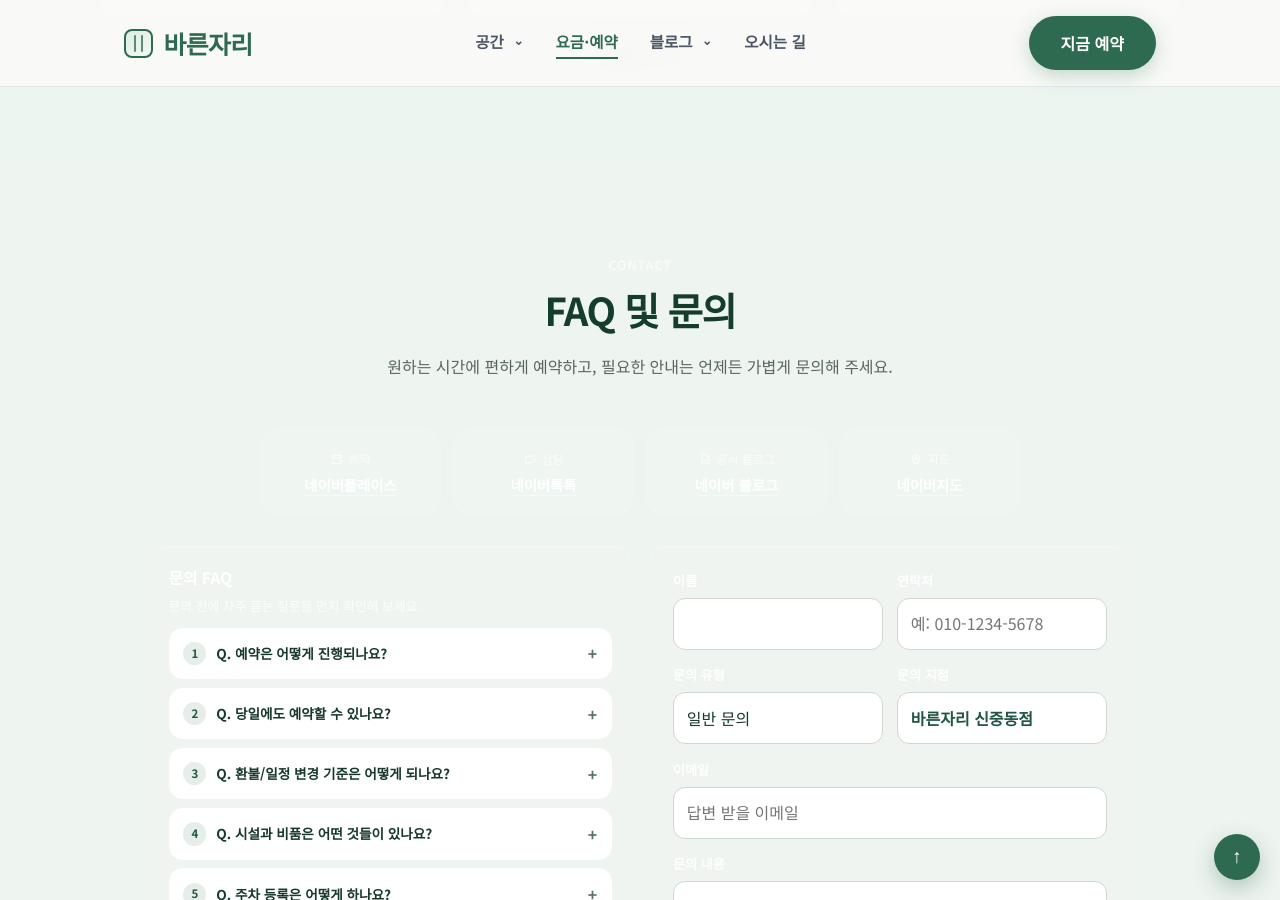
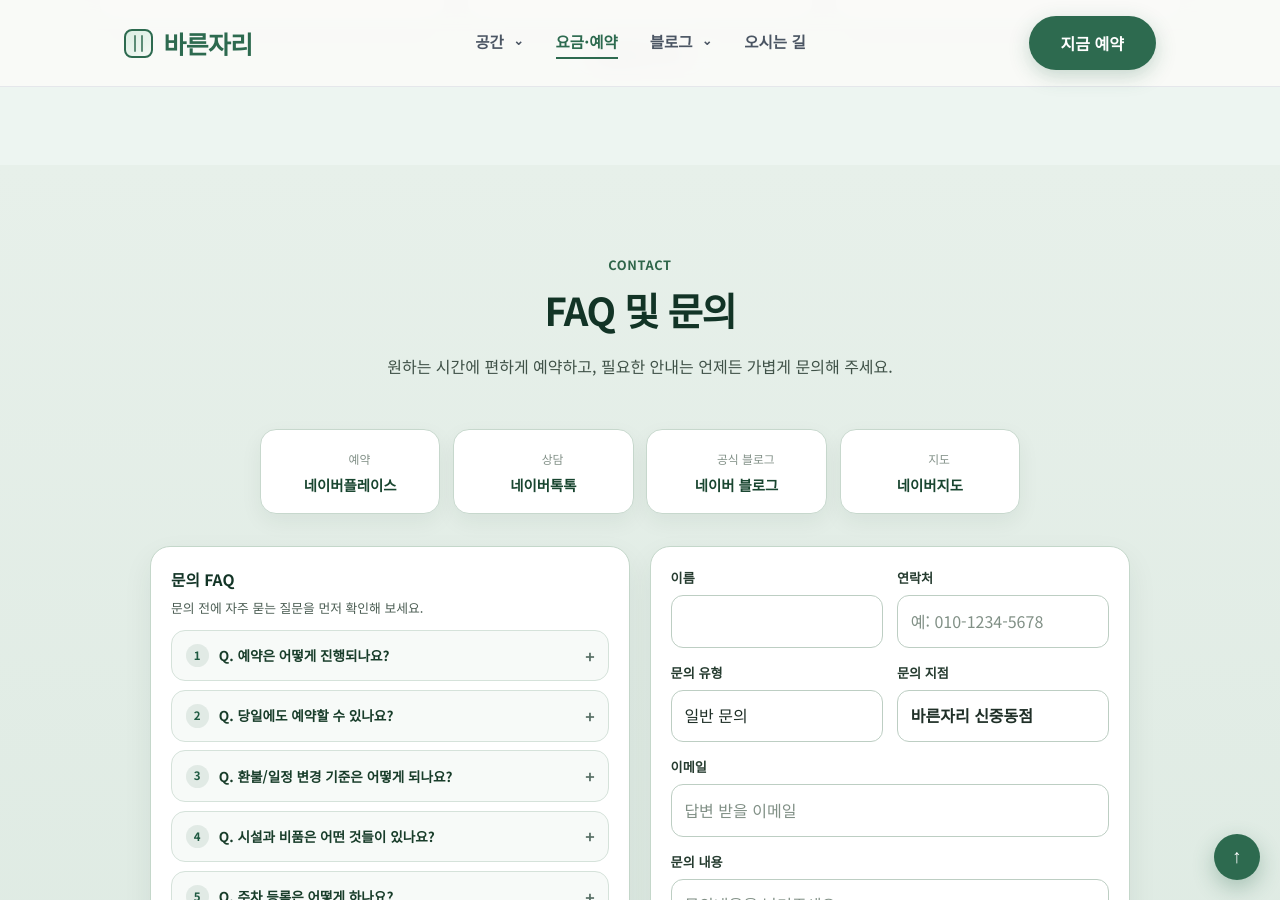
Before and after one commit to bareunspace/blog, a Jekyll site: the page built from index.html, in a window 1280 px wide and 900 px high, scrolled down 4800 px. Built offline with Jekyll 4.4.1, drawn with Linux system fonts in a browser that asks for light colours.

Commit message:
Fix homepage FAQ and contact section contrast

```diff
--- a/styles/home-polish.css
+++ b/styles/home-polish.css
@@ -53,16 +53,65 @@
 main#mainContent #guides .blog-filter { margin-top:1.3rem; }
 main#mainContent #guides article { border-color:#dde6e0; }
 
-/* Contact/FAQ: stronger ending and readable controls */
-main#mainContent #contact { background:#eef4f0; }
+/* FAQ & contact: explicit backgrounds and text contrast */
+main#mainContent #contact {
+  background:linear-gradient(180deg,#e7f0ea 0%,#dce9e1 100%) !important;
+  color:#17291f !important;
+}
 main#mainContent #contact .section-inner { max-width:980px; }
-main#mainContent #contact .section-title { color:#153d2b; }
+main#mainContent #contact .section-label,
+main#mainContent #contact .section-title,
+main#mainContent #contact .section-desc { opacity:1 !important; }
+main#mainContent #contact .section-label { color:#2e6549 !important; }
+main#mainContent #contact .section-title { color:#123426 !important; }
+main#mainContent #contact .section-desc { color:#3f5147 !important; }
+main#mainContent #contact .contact-grid { gap:.8rem; }
+main#mainContent #contact .contact-item {
+  background:#ffffff !important;
+  color:#20372a !important;
+  border:1px solid #c7d8cd !important;
+  box-shadow:0 8px 22px rgba(20,58,40,.06);
+}
+main#mainContent #contact .ci-label { color:#52665a !important; }
+main#mainContent #contact .ci-value,
+main#mainContent #contact .ci-value a { color:#18452f !important; font-weight:800; }
+main#mainContent #contact .contact-support-layout { align-items:start; }
+main#mainContent #contact .contact-faq,
+main#mainContent #contact .contact-form-wrap {
+  background:#ffffff !important;
+  color:#1f3227 !important;
+  border:1px solid #c4d7ca !important;
+  border-radius:20px;
+  box-shadow:0 12px 30px rgba(20,58,40,.07);
+}
+main#mainContent #contact .contact-faq { padding:1.25rem; }
+main#mainContent #contact .contact-form-wrap { padding:1.25rem; }
+main#mainContent #contact .contact-faq-title { color:#123426 !important; }
+main#mainContent #contact .contact-faq-lead { color:#4b5d53 !important; }
+main#mainContent #contact .contact-faq details {
+  background:#f7faf8 !important;
+  border:1px solid #d5e2da !important;
+  color:#25382d !important;
+}
+main#mainContent #contact .contact-faq summary { color:#183d2a !important; font-weight:800; }
+main#mainContent #contact .contact-faq details p { color:#46584e !important; }
+main#mainContent #contact .contact-form label { color:#263c30 !important; font-weight:700; }
 main#mainContent #contact input,
 main#mainContent #contact select,
-main#mainContent #contact textarea { background:#fff; border-color:#cbd9d0; }
+main#mainContent #contact textarea {
+  background:#fff !important;
+  color:#1f2f27 !important;
+  border-color:#bdcec3 !important;
+}
+main#mainContent #contact input::placeholder,
+main#mainContent #contact textarea::placeholder { color:#819086 !important; opacity:1; }
 main#mainContent #contact input:focus,
 main#mainContent #contact select:focus,
 main#mainContent #contact textarea:focus { border-color:#4d8666; box-shadow:0 0 0 3px rgba(45,106,79,.1); outline:none; }
+main#mainContent #contact .submit-btn { background:#245f43 !important; color:#fff !important; }
+main#mainContent #contact .contact-help-note,
+main#mainContent #contact .contact-rate-note,
+main#mainContent #contact .contact-submit-status { color:#55675d !important; }
 
 /* Sticky booking CTA: clearer but less shouty */
 .sticky-booking-cta { box-shadow:0 -6px 24px rgba(20,55,39,.1); }
@@ -79,4 +128,6 @@
   main#mainContent > section:not(#home) { padding-top:3.6rem; padding-bottom:3.6rem; }
   main#mainContent .space-gallery-context { padding:.9rem; }
   main#mainContent .space-gallery-context-actions { width:100%; }
+  main#mainContent #contact .contact-faq,
+  main#mainContent #contact .contact-form-wrap { padding:1rem; border-radius:16px; }
 }
```
